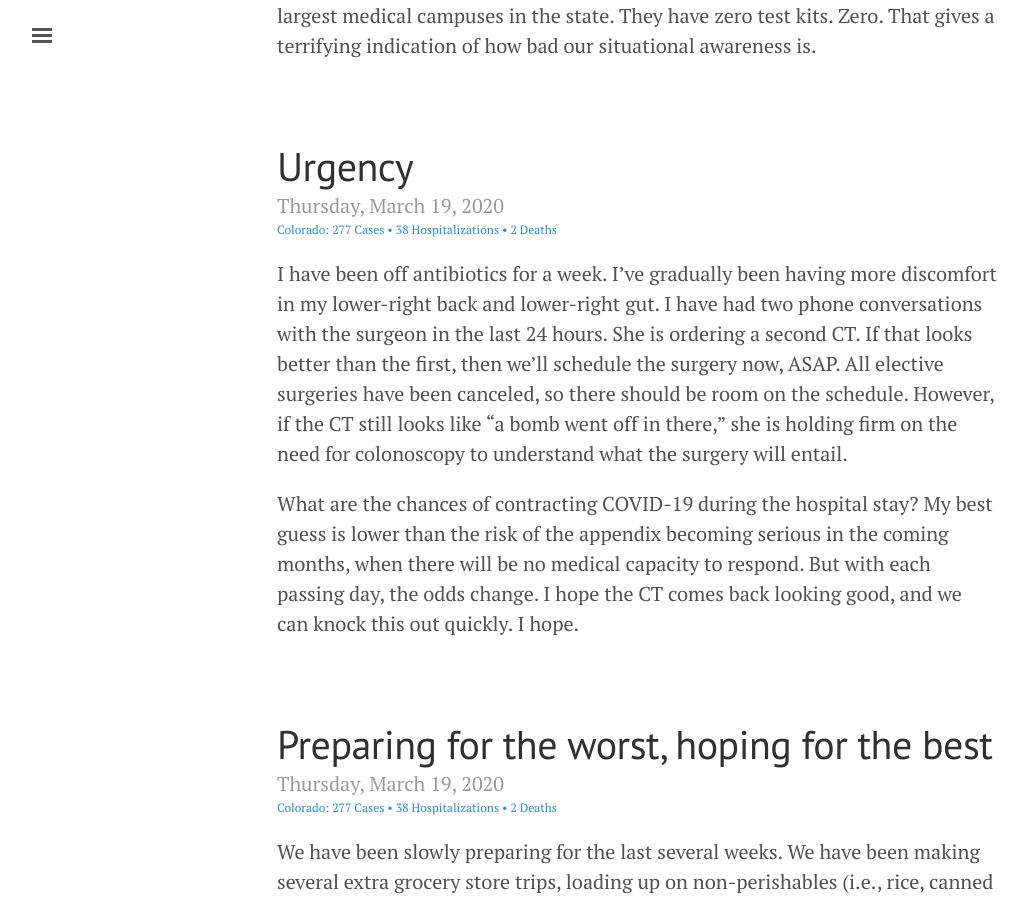
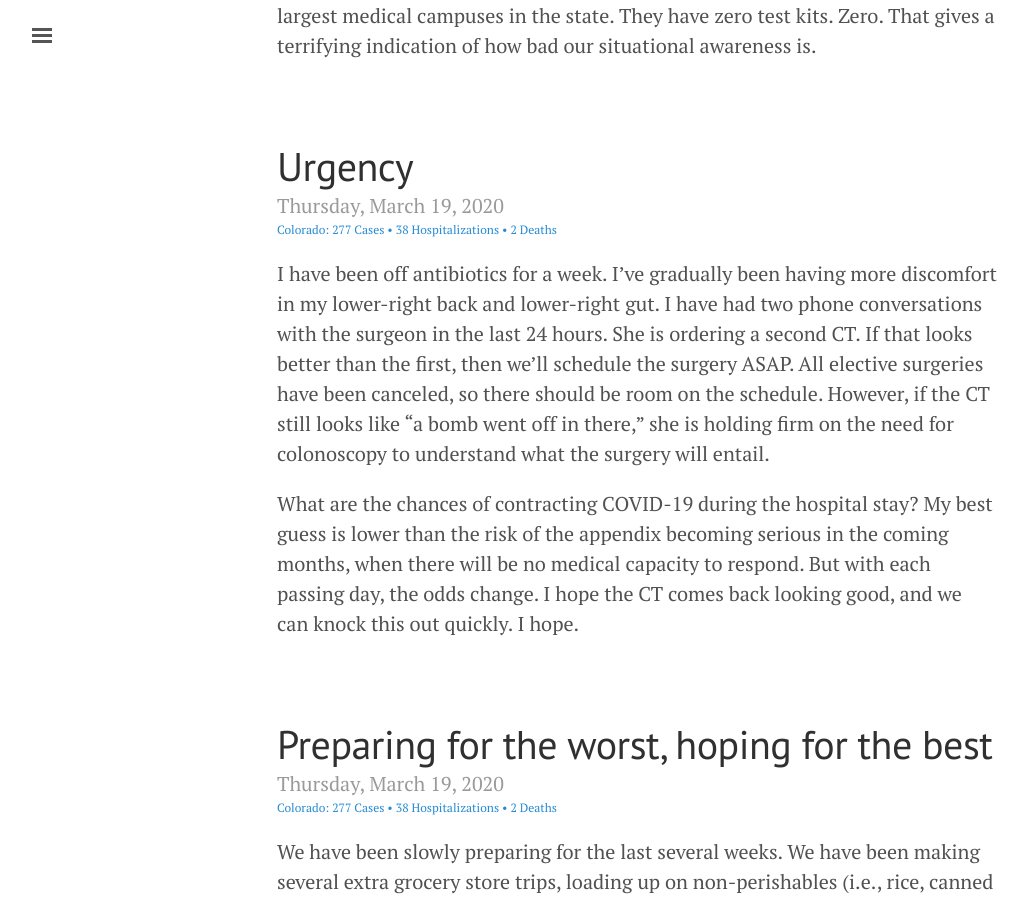
Before and after one commit to gruchalla/journal, a Jekyll site: the page built from index.html, in a window 1280 px wide and 900 px high, scrolled down 4467 px. Shown: the whole window, without its empty margins (3-1031 px from the left). Built offline with Jekyll 4.4.1, drawn with Linux system fonts in a browser that asks for light colours; the list of posts is cut into pages by our own code; some of the changed text lies outside the part shown.

Commit message:
update post edits

```diff
--- a/_posts/2020-03-19-urgency.md
+++ b/_posts/2020-03-19-urgency.md
@@ -7,6 +7,6 @@ deaths: 2
 cdphe: https://covid19.colorado.gov/sites/covid19/files/COVID%20-%2019%20Case%20Summary_3_19.pdf
 ---
 
-I have been off antibiotics for a week. I've gradually been having more discomfort in my lower-right back and lower-right gut. I have had two phone conversations with the surgeon in the last 24 hours. She is ordering a second CT. If that looks better than the first, then we'll schedule the surgery now, ASAP. All elective surgeries have been canceled, so there should be room on the schedule. However, if the CT still looks like "a bomb went off in there," she is holding firm on the need for colonoscopy to understand what the surgery will entail.
+I have been off antibiotics for a week. I've gradually been having more discomfort in my lower-right back and lower-right gut. I have had two phone conversations with the surgeon in the last 24 hours. She is ordering a second CT. If that looks better than the first, then we'll schedule the surgery ASAP. All elective surgeries have been canceled, so there should be room on the schedule. However, if the CT still looks like "a bomb went off in there," she is holding firm on the need for colonoscopy to understand what the surgery will entail.
 
 What are the chances of contracting COVID-19 during the hospital stay? My best guess is lower than the risk of the appendix becoming serious in the coming months, when there will be no medical capacity to respond. But with each passing day, the odds change. I hope the CT comes back looking good, and we can knock this out quickly. I hope.
```
Also changed, not shown: _posts/.#2020-03-19-urgency.md (deleted, +0 -1 lines), _posts/.#2020-03-23-haircuts.md (deleted, +0 -1 lines), _posts/2020-03-23-haircuts.md (+1 -1 lines), 2 other files.
